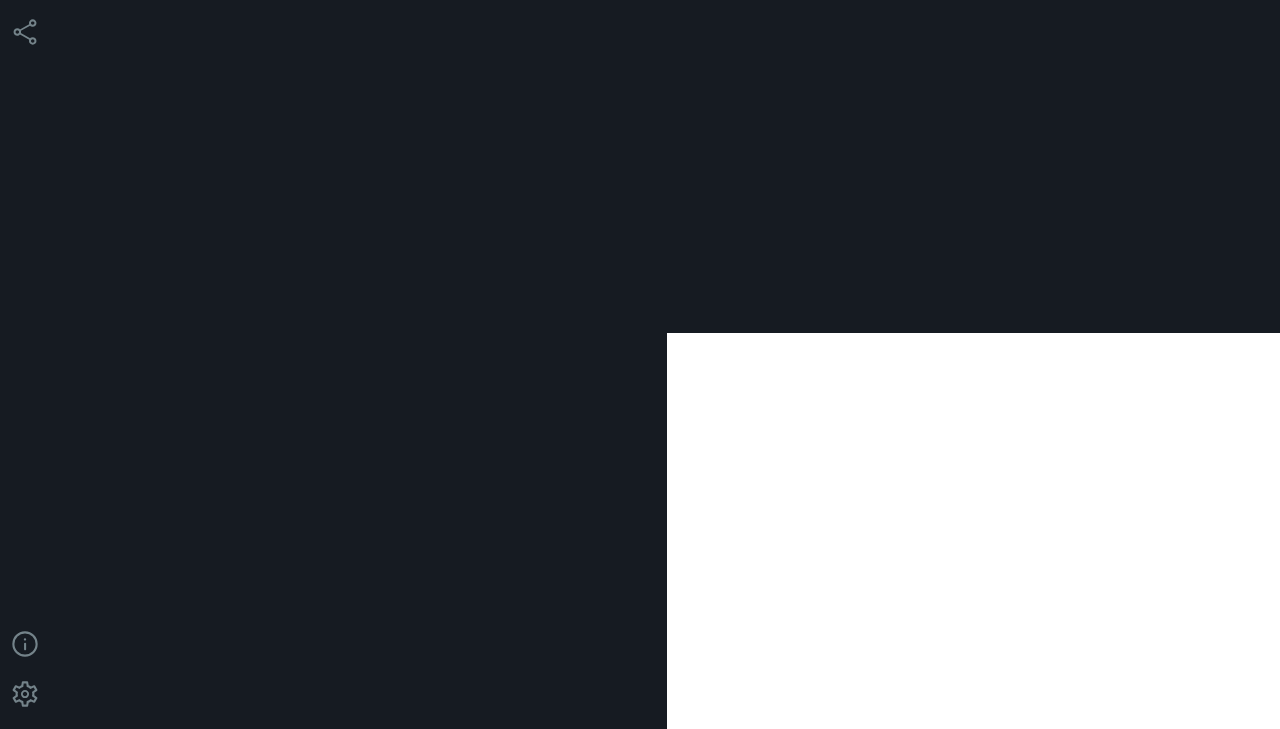
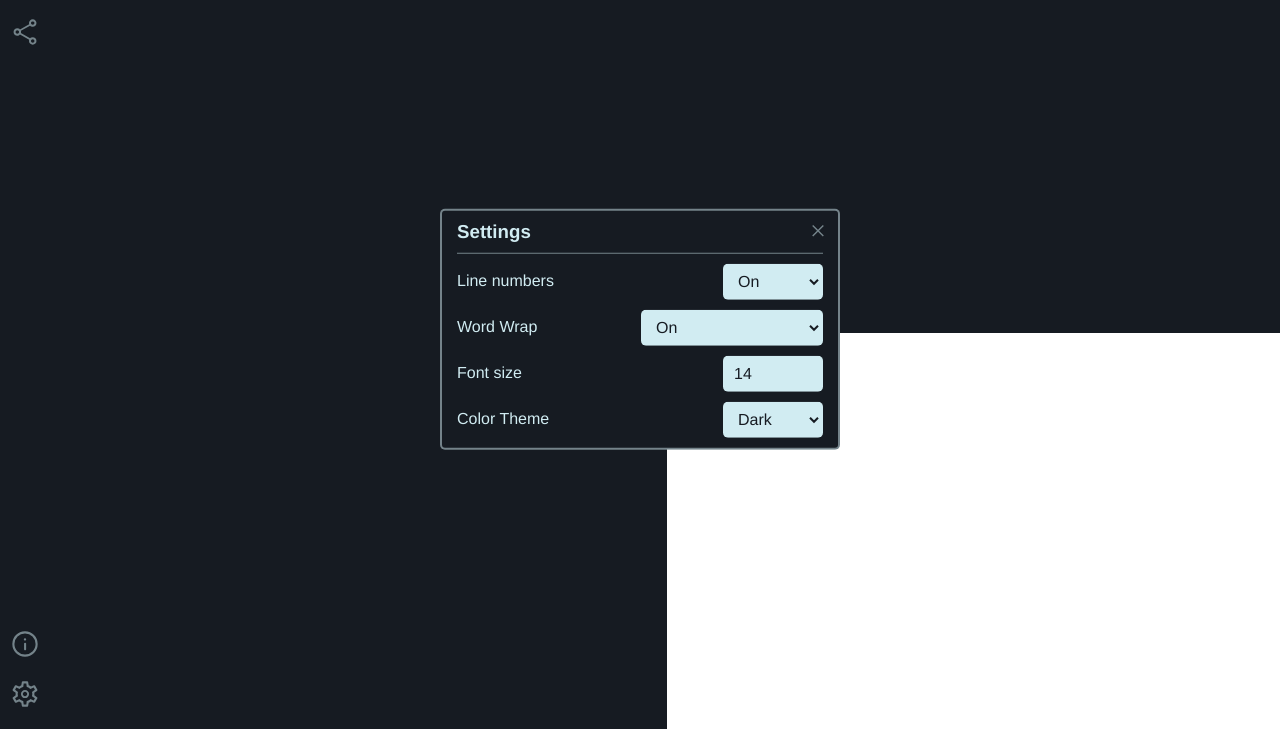
Before and after one commit to wenanoshe/tx-code, a website built with Vite: page index.html in a window 1280 px wide. Shown: the part 71-800 px from the top of the page. Built offline with nearby package versions, Linux system fonts and the light colour scheme; what monaco-editor, split-grid would draw is missing.

Commit message:
Adding settings modal

```diff
--- a/index.html
+++ b/index.html
@@ -8,6 +8,50 @@
   <body>
 
     <div id="app">
+
+      <div class="modal">
+         <button class="modal__closeModal">
+            <img class="modal__closeIcon" src="./assets/icons/closeIcon.svg" alt="Material close arrow">
+         </button>
+
+         <form class="form">
+            <h3 class="form__title">Settings</h3>
+            <div class="form__option">
+                <label for="lineNumbers" class="form__stm">Line numbers</label>
+                <select id="lineNumbers"  class="form__select">
+                  <option selected value="on">On</option>
+                  <option value="off">Off</option>
+                  <option value="relative">Relative</option>
+                  <option value="interval">Interval</option>
+                </select>
+            </div>
+
+            <div class="form__option">
+                <label for="wordWrap" class="form__stm">Word Wrap</label>
+                <select id="wordWrap" class="form__select">
+                  <option selected value="on">On</option>
+                  <option value="off">Off</option>
+                  <option value="wordWrapColumn">Word Wrap Column</option>
+                  <option value="bounded">Bounded</option>
+                </select>
+            </div>
+
+            <div class="form__option">
+                <label for="fontSize" class="form__stm">Font size</label>
+                <input id="fontSize" value="14" class="form__input-fz" type="number" min="8" max="50">
+            </div>
+
+            <div class="form__option">
+                <label for="theme" class="form__stm">Color Theme</label>
+                <select id="theme" class="form__select">
+                  <option value="vs-light">Light</option>
+                  <option selected value="vs-dark">Dark</option>
+                </select>
+            </div>
+
+         </form>
+      </div>
+
      <aside class="sidebar">
 
         <div class="sidebar__top">
@@ -34,7 +78,6 @@
          </button>
         </div>
 
-
      </aside>
 
      <section class="editor">
--- a/main.js
+++ b/main.js
@@ -18,6 +18,12 @@ const $iframe = document.getElementById('iframe');
 const $html = document.getElementById('html');
 const $css = document.getElementById('css');
 const $js = document.getElementById('js');
+
+// Options
+const $lineNumbers = document.getElementById('lineNumbers'),
+  $fontSize = document.getElementById('fontSize'),
+  $wordWrap = document.getElementById('wordWrap'),
+  $theme = document.getElementById('theme');
 
 /*
   ====== FUNCTIONS =====
@@ -100,9 +106,12 @@ window.MonacoEnvironment = {
 
 
 const COMMON_EDITOR_OPTIONS = {
-   automaticLayout: true,
-   fontSize: 14,
-   theme: 'vs-dark',
+  automaticLayout: true,
+  fontSize: $fontSize.value,
+  theme: $theme.value,
+  wordWrap: $wordWrap.value,
+  lineNumbers: $lineNumbers.value,
+
    padding: {
       top: 14
    },
@@ -112,12 +121,18 @@ const COMMON_EDITOR_OPTIONS = {
 
 }
 
+// $lineNumbers.addEventListener('change', e => {
+//   COMMON_EDITOR_OPTIONS.lineNumbers = $lineNumbers.value;
+//   console.log(COMMON_EDITOR_OPTIONS)
+// })
+
 const htmlEditor = Monaco.editor.create($html, {
    value: decodedCode.html,
    language: 'html',
    ...COMMON_EDITOR_OPTIONS,
 });
 
+console.log(htmlEditor)
 
 const cssEditor = Monaco.editor.create($css, {
    value: decodedCode.css,
--- a/style.css
+++ b/style.css
@@ -29,4 +29,5 @@ body {
 
 button {
    cursor: pointer;
+   padding: 0;
 }
--- a/styles/app.css
+++ b/styles/app.css
@@ -2,6 +2,7 @@
   width: 100%;
   height: 100%;
   display: flex;
+  position: relative;
 }
 
 .editor {
@@ -59,6 +60,7 @@
    flex-direction: column;
    justify-content: space-between;
    padding: 1rem 0;
+   z-index: 10;
 }
 
 .sidebar__logo {
@@ -104,3 +106,76 @@
   cursor: row-resize;
   background-color: var(--dark-0);
 }
+
+/* Settings modal */
+.modal {
+   min-width: 40rem;
+   position: absolute;
+   top: 50%;
+   left: 50%;
+   z-index: 10;
+   background-color: var(--dark-0);
+   transform: translate(-50%, -50%);
+   padding: 1rem 1.5rem;
+   border: 2px solid var(--gray-80);
+   color: var(--gray);
+   border-radius: var(--rad);
+}
+
+.modal__closeModal {
+   width: 2rem;
+   height: 2rem;
+   background-color: transparent;
+   border: none;
+   outline: none;
+   position: absolute;
+   top: 1rem; right: 1rem;
+   border-radius: 50%;
+}
+
+.modal__closeModal:hover {
+  opacity: 0;
+}
+
+.modal__closeIcon {
+   width: 2rem;
+}
+
+/* form */
+.form__title {
+   margin: 0;
+   padding-bottom: 1rem;
+   margin-bottom: 1rem;
+   border-bottom: 1px solid var(--gray-80);
+}
+
+.form__option {
+   height: 3.6rem;
+   display: flex;
+   align-items: center;
+   justify-content: space-between;
+   margin-bottom: 1rem;
+   gap: 1rem;
+}
+
+.form__option:last-child {
+   margin-bottom: 0;
+}
+
+.form__input-fz,
+.form__select {
+   min-width: 10rem;
+   height: 100%;
+   padding: .5rem 1rem;
+   outline: none;
+   border: 1px solid transparent;
+   border-radius: var(--rad);
+   background-color: var(--gray);
+   color: var(--dark-0);
+}
+
+
+.form__input-fz:hover,
+.form__select:hover {
+   border: 1px solid var(--gray-80);
+}
--- a/styles/variables.css
+++ b/styles/variables.css
@@ -4,6 +4,10 @@
   --dark: #132228;
   --dark-1: #264653;
   --dark-2: #396a7d;
+
+  --gray-80: #d1ecf280;
+  --gray-90: #d1ecf290;
+  --gray: #d1ecf2;
 
   --green: #2a9d8f;
 
@@ -12,4 +16,6 @@
   --orange: #f4a261;
 
   --red: #e76f51;
+
+  --rad: 5px;
 }
```
Also changed, not shown: assets/icons/closeIcon.svg (added), 1 other file.
